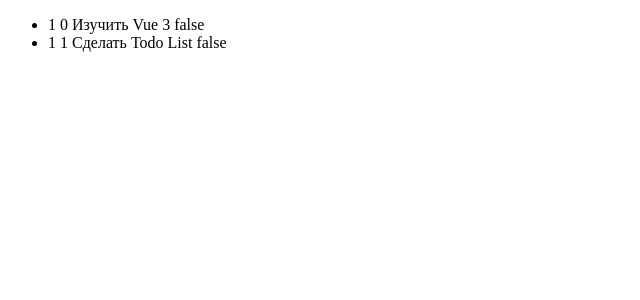
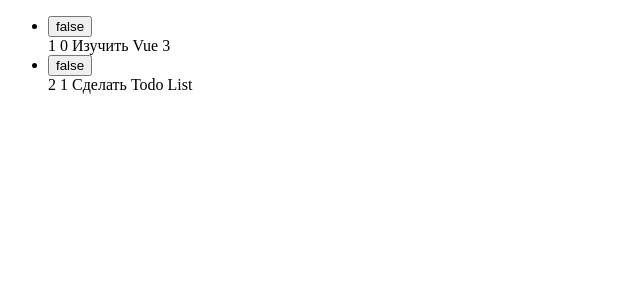
Before and after one commit to metaldeth/vue_todo, a Vue app: page / in a window 1280 px wide. Shown: the top 300 px of the page, without its empty margins (0-640 px from the left). Built offline with nearby package versions, Linux system fonts and the light colour scheme.

Commit message:
Переключение todo

```diff
--- a/src/App.vue
+++ b/src/App.vue
@@ -3,8 +3,14 @@
 
   const todos = ref([
     { id: 1, text: 'Изучить Vue 3', done: false },
-    { id: 1, text: 'Сделать Todo List', done: false },
+    { id: 2, text: 'Сделать Todo List', done: false },
   ])
+
+  function toggleTodo(id: number) {
+    const todo = todos.value.find(item => item.id === id);
+
+    if(todo) todo.done = !todo.done;
+  }
 </script>
 
 <template>
@@ -13,7 +19,8 @@
   </div>
   <ul v-show="todos.length > 0">
     <li v-for="(todo, index) in todos" :key="todo.id">
-      {{ todo.id }} {{ index }} {{ todo.text }} {{ todo.done }}
+      <button @click="toggleTodo(todo.id)">{{ todo.done }}</button>
+      <div>{{ todo.id }} {{ index }} {{ todo.text }} </div>
     </li>
   </ul>
 </template>
```
